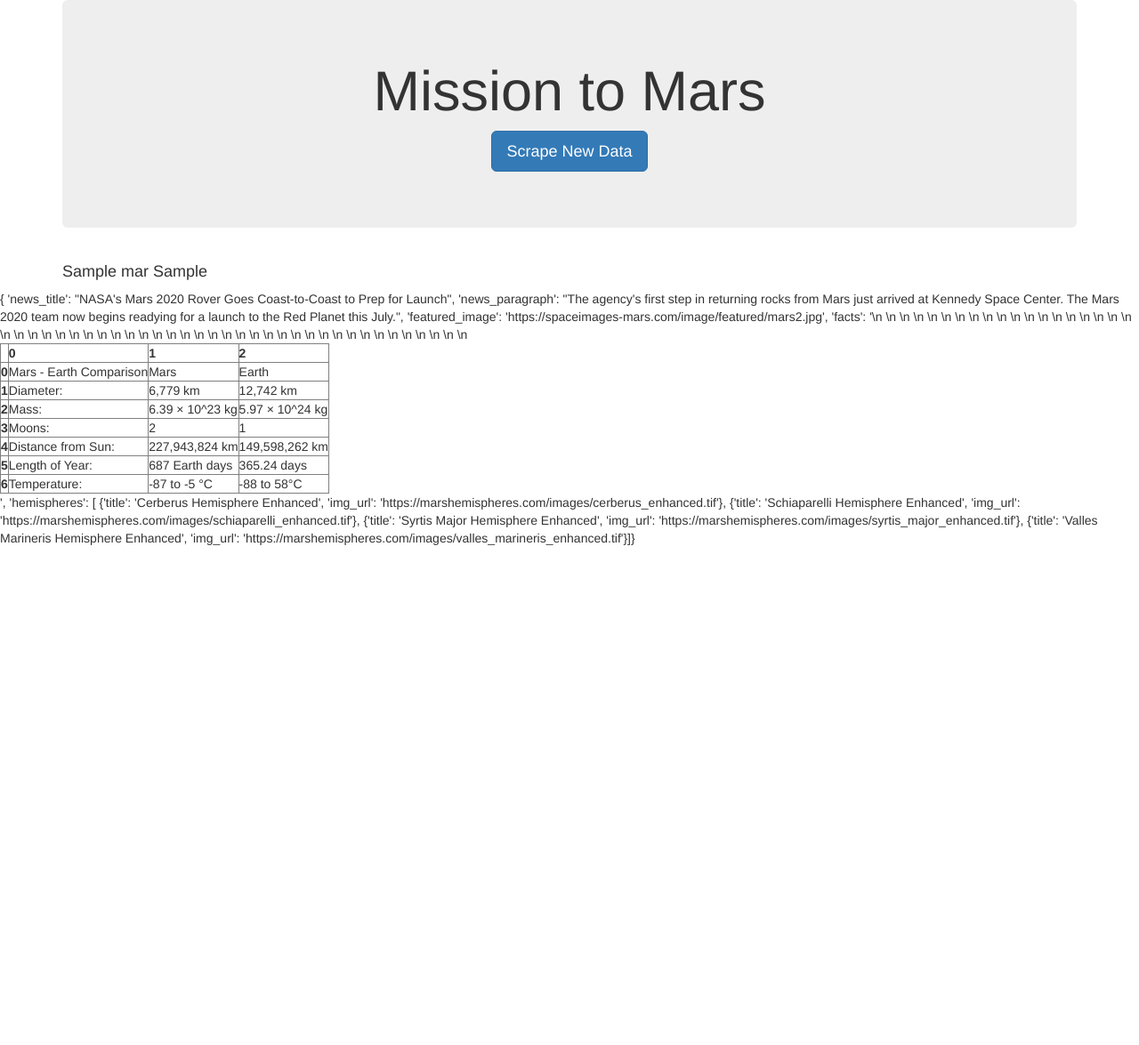
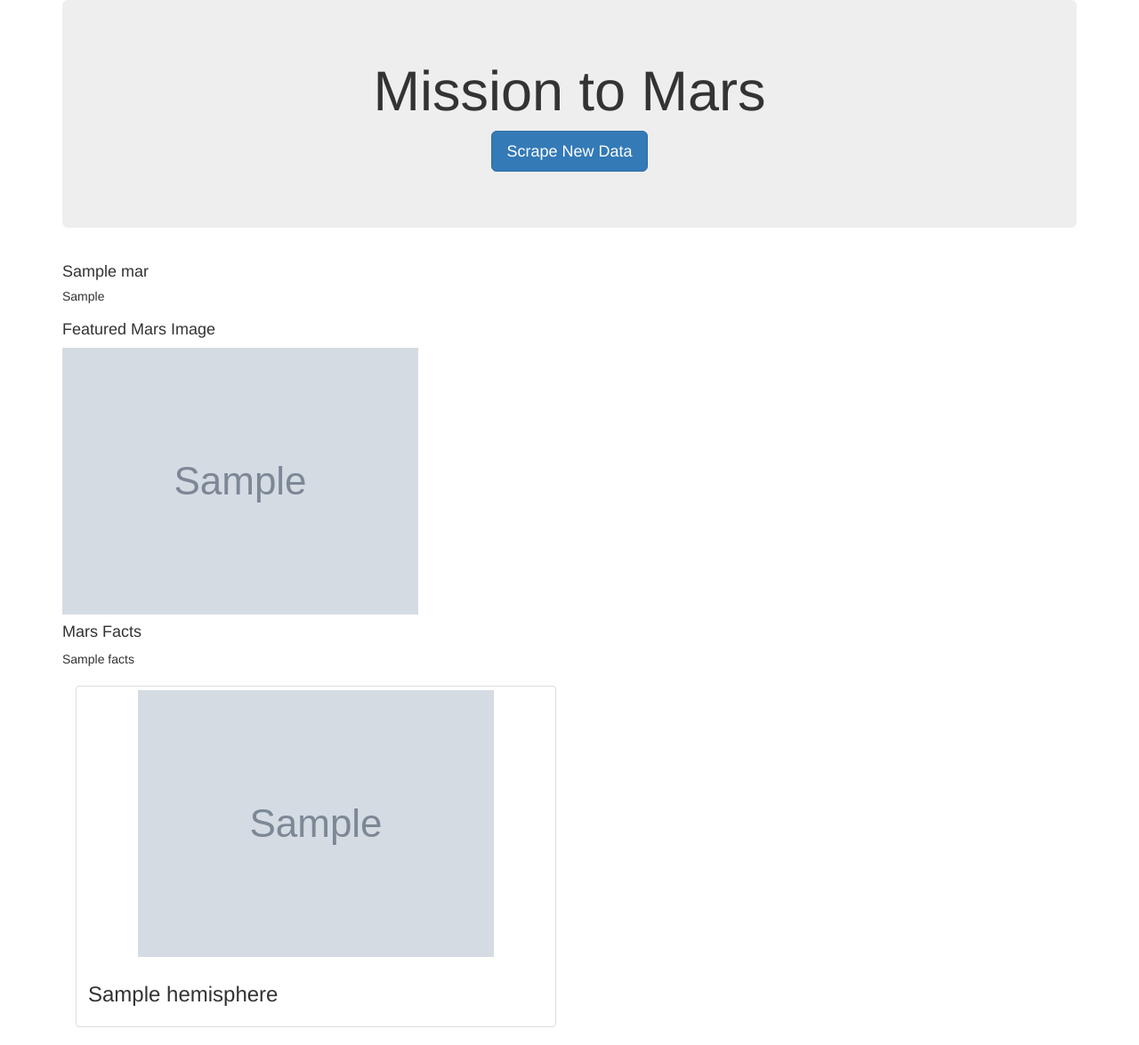
Before and after one commit to ltrentino/web-scraping-challenge, a Flask app: page / in a window 1280 px wide. Shown: the whole page at 89% size. Before the commit the page ends 613 px from the top, so only its background shows below. Run offline with Flask 2, Linux system fonts and the light colour scheme; grey boxes marked "Sample" are stand-in pictures; a database or web service that is not in the repository returns one stand-in record (values such as "Sample title"); some libraries are stand-ins or nearby versions.

Commit message:
working on index.html

```diff
--- a/Missions_to_Mars/templates/index.html
+++ b/Missions_to_Mars/templates/index.html
@@ -17,36 +17,54 @@
       <p><a class="btn btn-primary btn-lg" href="/scrape" role="button">Scrape New Data</a></p>
     </div>
 
-    <!-- Craigslist Listings -->
+    <!-- Mars News-->
     <div class="row" id="latest-news">
       <div class="col-md-12">
-        <h4 class="heading">{{mars.news_title}} {{mars.news_paragraph}}</h4>
+
+        <h4 class="heading">{{mars.news_title}}</h4>
+        <h5>{{mars.news_paragraph}}</h5>
 
       </div>
     </div>
+
+
+    <!-- Image -->
+    <div class="row" id="featured-image">
+        <div class="col-md-8">
+
+        <h4>Featured Mars Image</h4>
+        <img
+            src = "{{mars.featured_image}}"
+            class="img-responsive"
+            alt="Responsive image"/>
+        </div>
+    </div>
+
+
+
+    <!-- Facts -->
+    <div class="row" id="mars-facts">
+        <div class="col-md-4">
+
+        <h4>Mars Facts</h4>
+        <table class="table table-bordered">{{mars.facts | safe }}</table>
+        </div>
+    </div>
+
+
+    <!-- Hemispheres -->
+    {% for hemisphere in mars.hemispheres %}
+        <div class="col-md-6">
+          <div class="thumbnail">
+            <img src="{{hemisphere.img_url}}">
+            <div class="caption">
+              <h3>{{hemisphere.title}}</h3>
+            </div>
+          </div>
+        </div>
+        {% endfor %}
 
   </div>
 </body>
 
 </html>
-
-
-
-{
-    'news_title': "NASA's Mars 2020 Rover Goes Coast-to-Coast to Prep for Launch",
-    'news_paragraph': "The agency's first step in returning rocks from Mars just arrived at Kennedy Space Center. The Mars 2020 team now begins readying for a launch to the Red Planet this July.",
-    'featured_image': 'https://spaceimages-mars.com/image/featured/mars2.jpg',
-    'facts': '<table border="1" class="dataframe">\n  <thead>\n    <tr style="text-align: right;">\n
-    <th></th>\n      <th>0</th>\n      <th>1</th>\n      <th>2</th>\n    </tr>\n  </thead>\n  <tbody>\n    <tr>\n      <th>0</th>\n      <td>Mars - Earth
-    Comparison</td>\n      <td>Mars</td>\n      <td>Earth</td>\n    </tr>\n
-    <tr>\n      <th>1</th>\n      <td>Diameter:</td>\n      <td>6,779 km</td>\n      <td>12,742 km</td>\n    </tr>\n    <tr>\n      <th>2</th>\n      <td>Mass:</td>\n      <td>6.39 × 10^23 kg</td>\n      <td>5.97 × 10^24 kg</td>\n    </tr>\n    <tr>\n      <th>3</th>\n      <td>Moons:</td>\n      <td>2</td>\n      <td>1</td>\n    </tr>\n    <tr>\n      <th>4</th>\n      <td>Distance from Sun:</td>\n      <td>227,943,824 km</td>\n      <td>149,598,262 km</td>\n    </tr>\n    <tr>\n      <th>5</th>\n      <td>Length of Year:</td>\n      <td>687 Earth days</td>\n      <td>365.24 days</td>\n    </tr>\n    <tr>\n      <th>6</th>\n
-      <td>Temperature:</td>\n      <td>-87 to -5 °C</td>\n      <td>-88 to 58°C</td>\n    </tr>\n  </tbody>\n</table>',
-    'hemispheres': [
-        {'title': 'Cerberus Hemisphere Enhanced',
-         'img_url': 'https://marshemispheres.com/images/cerberus_enhanced.tif'},
-        {'title': 'Schiaparelli Hemisphere Enhanced',
-         'img_url': 'https://marshemispheres.com/images/schiaparelli_enhanced.tif'},
-        {'title': 'Syrtis Major Hemisphere Enhanced',
-         'img_url': 'https://marshemispheres.com/images/syrtis_major_enhanced.tif'},
-        {'title': 'Valles Marineris Hemisphere Enhanced',
-         'img_url': 'https://marshemispheres.com/images/valles_marineris_enhanced.tif'}]}
```
Also changed, not shown: Missions_to_Mars/scrape_mars.py (+9 -18 lines), tst.html (added, +12 -0 lines), 1 other file.
